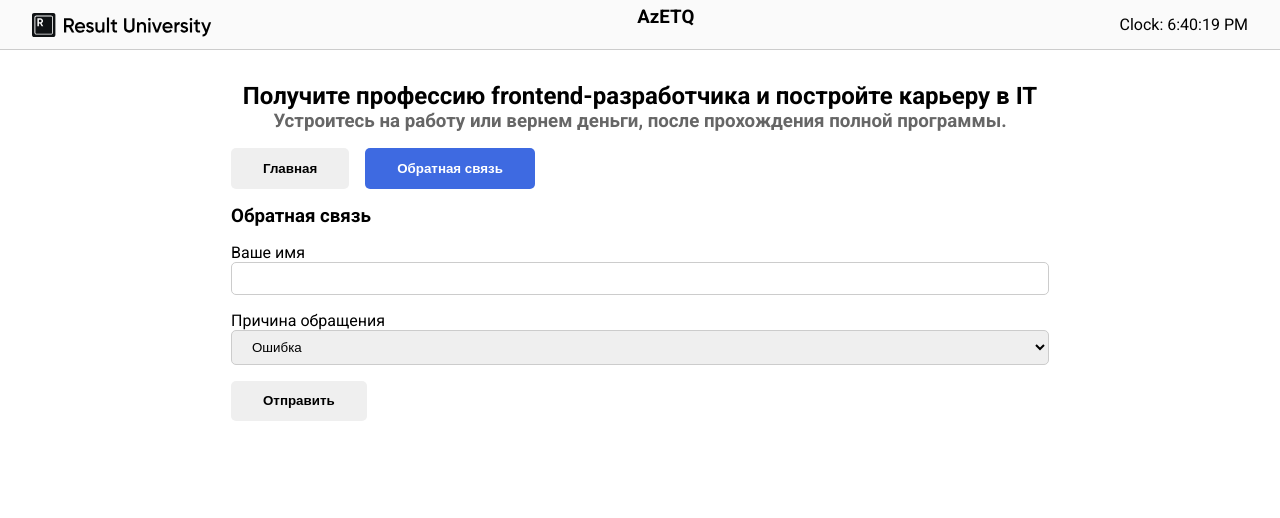
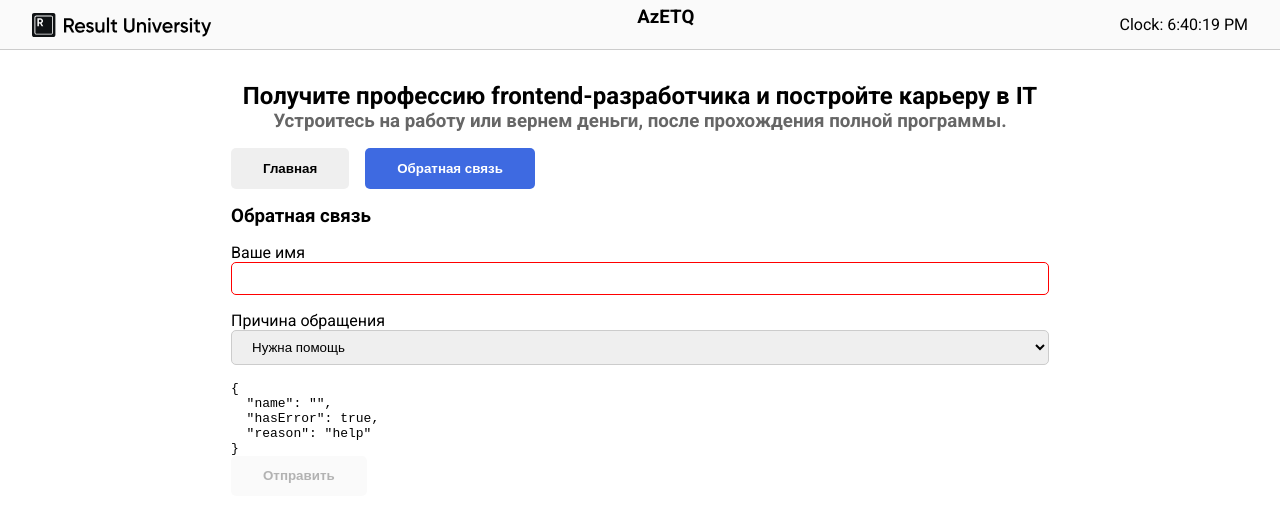
Before and after one commit to Farid-03/VPT, a React (Vite) app: page / in a window 1280 px wide. Shown: the top 518 px of the page. Built offline with nearby package versions, Linux system fonts and the light colour scheme.

Commit message:
create form cook and refactoring

```diff
--- a/src/App.jsx
+++ b/src/App.jsx
@@ -4,37 +4,23 @@ import DifferencesSection from './components/DifferencesSection'
 import IntroSection from './components/IntroSection'
 import TabSection from './components/TabSection'
 import FeedBackSection from './components/FeedBackSection'
-import { useState } from 'react'
+import {useState} from 'react'
 
 export default function App() {
 
     const [tab, setTab] = useState('feedback')
 
     return (
-		<>
-			<Header />
-
-			<main>
+        <> < Header /> <main>
 
             <IntroSection/>
 
-				<TabSection
-						active={tab}
-						onChange={(current) => setTab(current)}
-				/>
+            <TabSection active={tab} onChange={(current) => setTab(current)}/> {
+                tab === 'main' && (<> < TeachingSection /> <DifferencesSection/>
+            </>)
+            }
 
-				{tab === 'main' && (
-					<>
-						<TeachingSection/>
-						<DifferencesSection/>
-					</>
-				)}
-
-				{tab === 'feedback' && (
-					<>
-						<FeedBackSection/>
-					</>
-				)}
+            {tab === 'feedback' && (<> < FeedBackSection /> </>)}
 
         </main>
     </>
--- a/src/components/Button/Button.jsx
+++ b/src/components/Button/Button.jsx
@@ -1,10 +1,18 @@
 import classes from './Button.module.css'
 
-export default function Button({ children, onClick, isActive }) {
+export default function Button({
+    children,
+    isActive,
+    ...props
+}) {
 
-	return (
-		<button className={isActive ? `${classes.button} ${classes.active}` : classes.button} onClick={onClick}>
-			{children}
-		</button>
-	)
+    return (
+        <button
+            {...props}
+            className={isActive
+                ? `${classes.button} ${classes.active}`
+                : classes.button}>
+            {children}
+        </button>
+    )
 }
--- a/src/components/Button/Button.module.css
+++ b/src/components/Button/Button.module.css
@@ -12,6 +12,10 @@
     opacity: 0.8;
 }
 
+.button:disabled {
+    cursor: not-allowed;
+}
+
 .button.active {
     background: #3e6ae1;
     color: #fff;
--- a/src/components/FeedBackSection.jsx
+++ b/src/components/FeedBackSection.jsx
@@ -1,22 +1,56 @@
+import {useState} from "react";
 import Button from "./Button/Button";
 
-export default function FeedBackSection () {
+export default function FeedBackSection() {
+    const [form, setForm] = useState({name: '', hasError: true, reason: 'help'})
+
+    function handleChange(e) {
+        setForm((prev) => ({
+            ...prev,
+            name: e.target.value,
+            hasError: e
+                .target
+                .value
+                .trim()
+                .length === 0
+        }))
+    }
+
     return (
         <section>
             <h3>Обратная связь</h3>
 
-
             <form>
                 <label htmlFor="name">Ваше имя</label>
-                <input type="text" id="name" className="control" />
+                <input
+                    type="text"
+                    id="name"
+                    className="control"
+                    value={form.name}
+                    style={{
+                        border: form.hasError
+                            ? '1px solid red'
+                            : null
+                    }}
+                    onChange={handleChange}/>
 
                 <label htmlFor="reason">Причина обращения</label>
-                <select  id="reason" className="control">
+                <select
+                    id="reason"
+                    className="control"
+                    value={form.reason}
+                    onChange={(e) => setForm((prev) => ({
+                        ...prev,
+                        reason: e.target.value
+                    }))}>
                     <option value="error">Ошибка</option>
                     <option value="help">Нужна помощь</option>
                     <option value="suggest">Предложение</option>
                 </select>
-                <Button>Отправить</Button>
+                <pre>
+                    {JSON.stringify(form, null, 2)}
+                </pre>
+                <Button disabled={form.hasError} isActive={!form.hasError}>Отправить</Button>
             </form>
         </section>
     )
--- a/src/components/TabSection.jsx
+++ b/src/components/TabSection.jsx
@@ -1,8 +1,10 @@
 import Button from "./Button/Button";
 
-export default function TabSection ({ active, onChange }) {
+export default function TabSection({active, onChange}) {
     return (
-        <section style={{marginBottom: '1rem'}}>
+        <section style={{
+                marginBottom: '1rem'
+            }}>
             <Button isActive={active === 'main'} onClick={() => onChange('main')}>
                 Главная
             </Button>
--- a/src/components/WayToTeach.jsx
+++ b/src/components/WayToTeach.jsx
@@ -1,4 +1,4 @@
-export default function WayToTeach({ title, description }) {
+export default function WayToTeach({title, description}) {
     return (
         <li>
             <p>
```
Also changed, not shown: src/components/DifferencesSection.jsx (+5 -10 lines), src/components/IntroSection.jsx (+6 -2 lines), src/components/TeachingSection.jsx (+7 -11 lines). Lines whose indentation alone changed are shown as unchanged.
